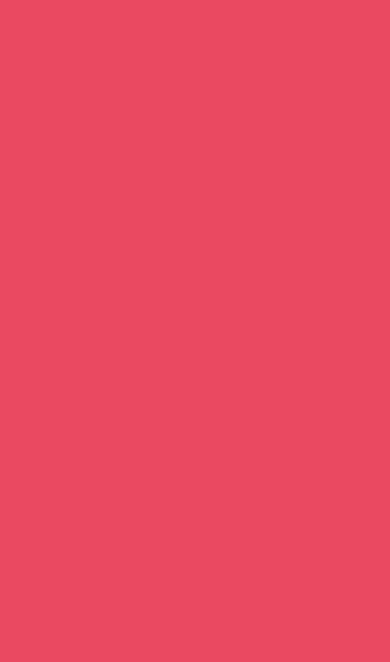
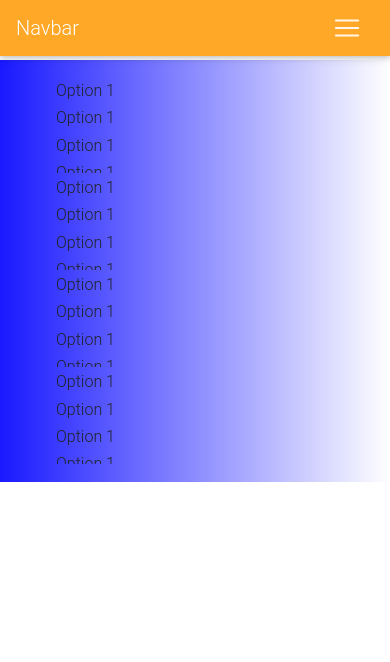
Before and after one commit to adwait-thattey/sih2019, a Django app: page / in a window 390 px wide. Before the commit the part shown is empty. Shown: the top 662 px of the page. Run offline with Django 3.2, Linux system fonts and the light colour scheme; some libraries are stand-ins or nearby versions.

Commit message:
Started template

```diff
--- /dev/null
+++ b/postgres_django_app/dashboard/sheets/static/sheets/css/option.css
@@ -0,0 +1,27 @@
+.option {
+    min-height: 50vh;
+    background: linear-gradient(to right, rgba(0, 0, 255, 0.9), rgba(255, 255, 255, 0.9));
+}
+
+.feature-header {
+    height: 46vh;
+}
+
+.sidenav {
+    height: 100%;
+    margin: 1rem 0 1rem 1rem;
+    position: relative;
+    overflow: auto;
+}
+
+.feature-list {
+    height: 100%;
+    position: absolute;
+}
+
+.feature-list li {
+    margin-top: 0.2rem;
+    text-align: center;
+    list-style:none;
+    cursor: pointer;
+}
--- a/postgres_django_app/dashboard/sheets/templates/sheets/index.html
+++ b/postgres_django_app/dashboard/sheets/templates/sheets/index.html
@@ -1,54 +1,44 @@
-{% load static %}
-<!DOCTYPE html>
-<html >
+<!doctype html>
+<html lang="en">
 <head>
-  <meta charset="UTF-8">
-  <title>CSS Stairs Loader</title>
+    <meta charset="UTF-8">
+    <meta name="viewport"
+          content="width=device-width, user-scalable=no, initial-scale=1.0, maximum-scale=1.0, minimum-scale=1.0">
+    <meta http-equiv="X-UA-Compatible" content="ie=edge">
+    <title>Document</title>
 
-  <link rel="stylesheet" href="https://cdnjs.cloudflare.com/ajax/libs/normalize/5.0.0/normalize.min.css">
 
-  <link rel="stylesheet" href="{% static 'sheets/css/loader.css' %}">
+    <!-- Font Awesome -->
+    <link rel="stylesheet" href="https://use.fontawesome.com/releases/v5.7.0/css/all.css">
+    <!-- Bootstrap core CSS -->
+    <link href="https://cdnjs.cloudflare.com/ajax/libs/twitter-bootstrap/4.2.1/css/bootstrap.min.css" rel="stylesheet">
+    <!-- Material Design Bootstrap -->
+    <link href="https://cdnjs.cloudflare.com/ajax/libs/mdbootstrap/4.7.3/css/mdb.min.css" rel="stylesheet">
+
+    {% block styles %}
+    {% endblock %}
 
 </head>
+<body>
+    <!--Including the navbar-->
+    {% include 'sheets/partials/_navbar.html' %}
 
-<body>
-    <div class="loader">
-        <div class="loader__bar"></div>
-        <div class="loader__bar"></div>
-        <div class="loader__bar"></div>
-        <div class="loader__bar"></div>
-        <div class="loader__bar"></div>
-        <div class="loader__ball"></div>
-    </div>
+    <!--Including the option filters-->
+    {% include 'sheets/partials/_option.html' %}
 
 
 
 
 
-
-<script
-  src="https://code.jquery.com/jquery-3.3.1.min.js"
-  integrity="sha256-FgpCb/KJQlLNfOu91ta32o/NMZxltwRo8QtmkMRdAu8="
-  crossorigin="anonymous">
-</script>
-
-
-<script>
-    window.onload = function () {
-
-        setTimeout(function() {
-            document.querySelector('.loader').classList.remove('loader');
-            var loader_bars = document.querySelectorAll('.loader__bar');
-            for (var i = 0; i < loader_bars.length; i++) {
-                loader_bars[i].classList.remove('loader__bar');
-            }
-            document.querySelector('.loader__ball').classList.remove('loader__ball');
-
-        }, 2000)
-
-    }
-</script>
-
+    <!-- JQuery -->
+    <script type="text/javascript" src="https://cdnjs.cloudflare.com/ajax/libs/jquery/3.3.1/jquery.min.js"></script>
+    <!-- Bootstrap tooltips -->
+    <script type="text/javascript" src="https://cdnjs.cloudflare.com/ajax/libs/popper.js/1.14.4/umd/popper.min.js"></script>
+    <!-- Bootstrap core JavaScript -->
+    <script type="text/javascript"
+            src="https://cdnjs.cloudflare.com/ajax/libs/twitter-bootstrap/4.2.1/js/bootstrap.min.js"></script>
+    <!-- MDB core JavaScript -->
+    <script type="text/javascript" src="https://cdnjs.cloudflare.com/ajax/libs/mdbootstrap/4.7.3/js/mdb.min.js"></script>
 
 </body>
 </html>
--- /dev/null
+++ b/postgres_django_app/dashboard/sheets/templates/sheets/partials/_navbar.html
@@ -0,0 +1,31 @@
+<!--Navbar -->
+<nav class="mb-1 navbar navbar-expand-lg navbar-dark orange lighten-1">
+  <a class="navbar-brand" href="#">Navbar</a>
+  <button class="navbar-toggler" type="button" data-toggle="collapse" data-target="#navbarSupportedContent-555"
+    aria-controls="navbarSupportedContent-555" aria-expanded="false" aria-label="Toggle navigation">
+    <span class="navbar-toggler-icon"></span>
+  </button>
+  <div class="collapse navbar-collapse" id="navbarSupportedContent-555">
+    <ul class="navbar-nav mr-auto">
+      <li class="nav-item active">
+        <a class="nav-link" href="#">Home
+          <span class="sr-only">(current)</span>
+        </a>
+      </li>
+      <li class="nav-item">
+        <a class="nav-link" href="#">Features</a>
+      </li>
+      <li class="nav-item">
+        <a class="nav-link" href="#">Pricing</a>
+      </li>
+    </ul>
+    <ul class="navbar-nav ml-auto nav-flex-icons">
+      <li class="nav-item avatar">
+        <a class="nav-link p-0" href="#">
+          <img src="https://mdbootstrap.com/img/Photos/Avatars/avatar-5.jpg" class="rounded-circle z-depth-0" alt="avatar image" height="35">
+        </a>
+      </li>
+    </ul>
+  </div>
+</nav>
+<!--/.Navbar -->
--- /dev/null
+++ b/postgres_django_app/dashboard/sheets/templates/sheets/partials/_option.html
@@ -0,0 +1,93 @@
+{% load static %}
+{% block styles %}
+<link rel="stylesheet" href="{% static 'sheets/css/option.css' %}">
+{% endblock %}
+
+<section class="option">
+    <div class="header-option row">
+        <div class="col-md-8"></div>
+
+    </div>
+    <div class="row feature-header">
+        <div class="col-md-3">
+            <div class="sidenav sidenav-1">
+                <ul class="feature-list">
+                    <li>Option 1</li>
+                    <li>Option 1</li>
+                    <li>Option 1</li>
+                    <li>Option 1</li>
+                    <li>Option 1</li>
+                    <li>Option 1</li>
+                    <li>Option 1</li>
+                    <li>Option 1</li>
+                    <li>Option 1</li>
+                    <li>Option 1</li>
+                    <li>Option 1</li>
+                    <li>Option 1</li>
+                    <li>Option 1</li>
+                    <li>Option 1</li>
+                </ul>
+            </div>
+        </div>
+        <div class="col-md-3">
+            <div class="sidenav sidenav-2">
+                <ul class="feature-list">
+                    <li>Option 1</li>
+                    <li>Option 1</li>
+                    <li>Option 1</li>
+                    <li>Option 1</li>
+                    <li>Option 1</li>
+                    <li>Option 1</li>
+                    <li>Option 1</li>
+                    <li>Option 1</li>
+                    <li>Option 1</li>
+                    <li>Option 1</li>
+                    <li>Option 1</li>
+                    <li>Option 1</li>
+                    <li>Option 1</li>
+                    <li>Option 1</li>
+                </ul>
+            </div>
+        </div>
+        <div class="col-md-3">
+            <div class="sidenav sidenav-3">
+                <ul class="feature-list">
+                    <li>Option 1</li>
+                    <li>Option 1</li>
+                    <li>Option 1</li>
+                    <li>Option 1</li>
+                    <li>Option 1</li>
+                    <li>Option 1</li>
+                    <li>Option 1</li>
+                    <li>Option 1</li>
+                    <li>Option 1</li>
+                    <li>Option 1</li>
+                    <li>Option 1</li>
+                    <li>Option 1</li>
+                    <li>Option 1</li>
+                    <li>Option 1</li>
+                </ul>
+            </div>
+        </div>
+        <div class="col-md-3">
+            <div class="sidenav sidenav-4">
+                <ul class="feature-list">
+                    <li>Option 1</li>
+                    <li>Option 1</li>
+                    <li>Option 1</li>
+                    <li>Option 1</li>
+                    <li>Option 1</li>
+                    <li>Option 1</li>
+                    <li>Option 1</li>
+                    <li>Option 1</li>
+                    <li>Option 1</li>
+                    <li>Option 1</li>
+                    <li>Option 1</li>
+                    <li>Option 1</li>
+                    <li>Option 1</li>
+                    <li>Option 1</li>
+                </ul>
+            </div>
+        </div>
+    </div>
+</section>
```
Also changed, not shown: postgres_django_app/dashboard/sheets/static/sheets/css/style.css (added, +24 -0 lines).
